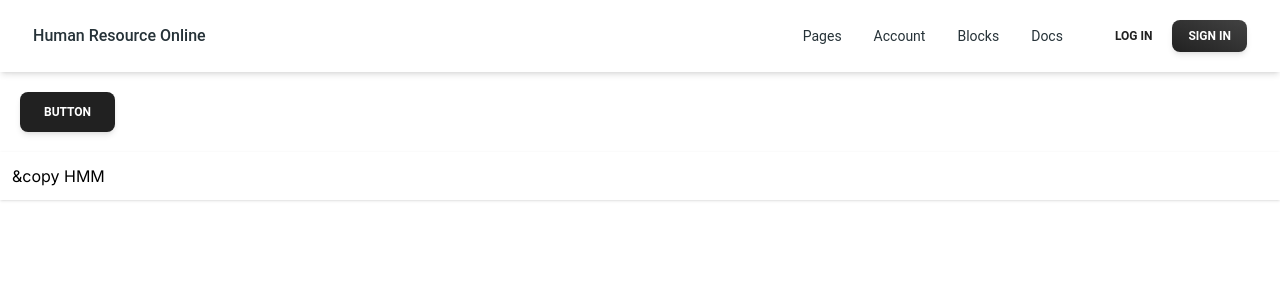
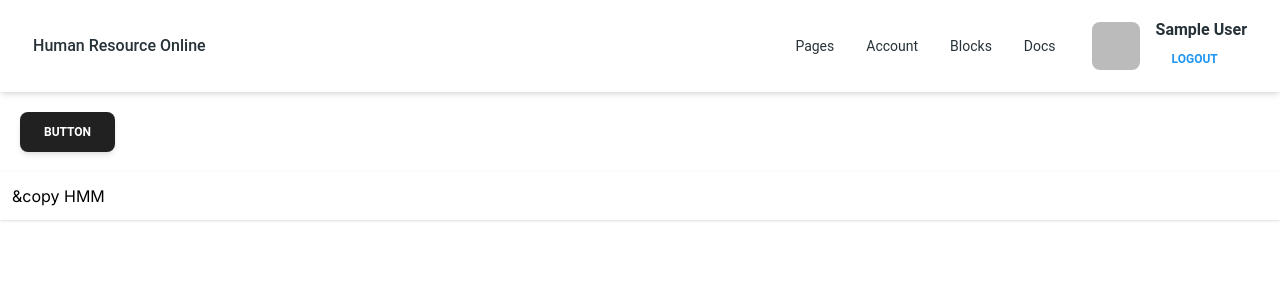
Before and after one commit to masihgh/cards-against-humanity-game-firebase, a Next.js app: page / in a window 1280 px wide. Shown: the top 300 px of the page. Built offline with nearby package versions, Linux system fonts and the light colour scheme; no server answers; sample sign-in values are in the browser's storage.

Commit message:
working menu items

```diff
--- a/src/components/AppNavbar.js
+++ b/src/components/AppNavbar.js
@@ -9,6 +9,7 @@ import {
     Card,
 } from "@material-tailwind/react";
 import config from "@/config";
+import UserNav from "./User/UserNav";
 
 export default function AppNavbar() {
     const [openNav, setOpenNav] = React.useState(false);
@@ -78,20 +79,7 @@ export default function AppNavbar() {
                 <div className="flex items-center gap-4">
                     <div className="mr-4 hidden lg:block">{navList}</div>
                     <div className="flex items-center gap-x-1">
-                        <Button
-                            variant="text"
-                            size="sm"
-                            className="hidden lg:inline-block"
-                        >
-                            <span>Log In</span>
-                        </Button>
-                        <Button
-                            variant="gradient"
-                            size="sm"
-                            className="hidden lg:inline-block"
-                        >
-                            <span>Sign in</span>
-                        </Button>
+                        <UserNav/>
                     </div>
                     <IconButton
                         variant="text"
@@ -135,12 +123,7 @@ export default function AppNavbar() {
             <MobileNav open={openNav}>
                 {navList}
                 <div className="flex items-center gap-x-1">
-                    <Button fullWidth variant="text" size="sm" className="">
-                        <span>Log In</span>
-                    </Button>
-                    <Button fullWidth variant="gradient" size="sm" className="">
-                        <span>Sign in</span>
-                    </Button>
+                    <UserNav/>
                 </div>
             </MobileNav>
         </Navbar>
--- /dev/null
+++ b/src/components/User/UserNav.js
@@ -0,0 +1,31 @@
+import { useAuth } from '@/context/AuthContext'
+import { Auth, Guest } from '@/context/authGuard'
+import { Avatar, Button, Typography } from '@material-tailwind/react'
+import Link from 'next/link'
+import React from 'react'
+
+export default function UserNav() {
+  const { currentUser } = useAuth()
+  console.log(currentUser)
+  return (
+
+    <div>
+      <Guest>
+        <Link href="/login">
+          <Button fullWidth variant="gradient" size="sm" className="">
+            <span>Log In</span>
+          </Button>
+        </Link>
+      </Guest>
+      <Auth>
+        <div className="flex flex-row items-center gap-4">
+          <Avatar src={currentUser?.photoURL} alt="avatar" variant="rounded" />
+          <div>
+            <Typography variant="h6">{currentUser?.displayName}</Typography>
+            <Button size='sm' variant='text' color='blue'>Logout</Button>
+          </div>
+        </div>
+      </Auth>
+    </div>
+  )
+}
--- a/src/context/authGuard.js
+++ b/src/context/authGuard.js
@@ -45,3 +45,15 @@ export const withGuest = (WrappedComponent, { redirectTo = '/' } = {}) => {
 
   return GuestGuard;
 };
+
+export const Auth = ({ children }) => {
+    const { currentUser } = useAuth();
+
+    return <>{currentUser ? children : null}</>;
+  };
+
+  export const Guest = ({ children }) => {
+    const { currentUser } = useAuth();
+
+    return <>{currentUser ? null : children}</>;
+  };
```
